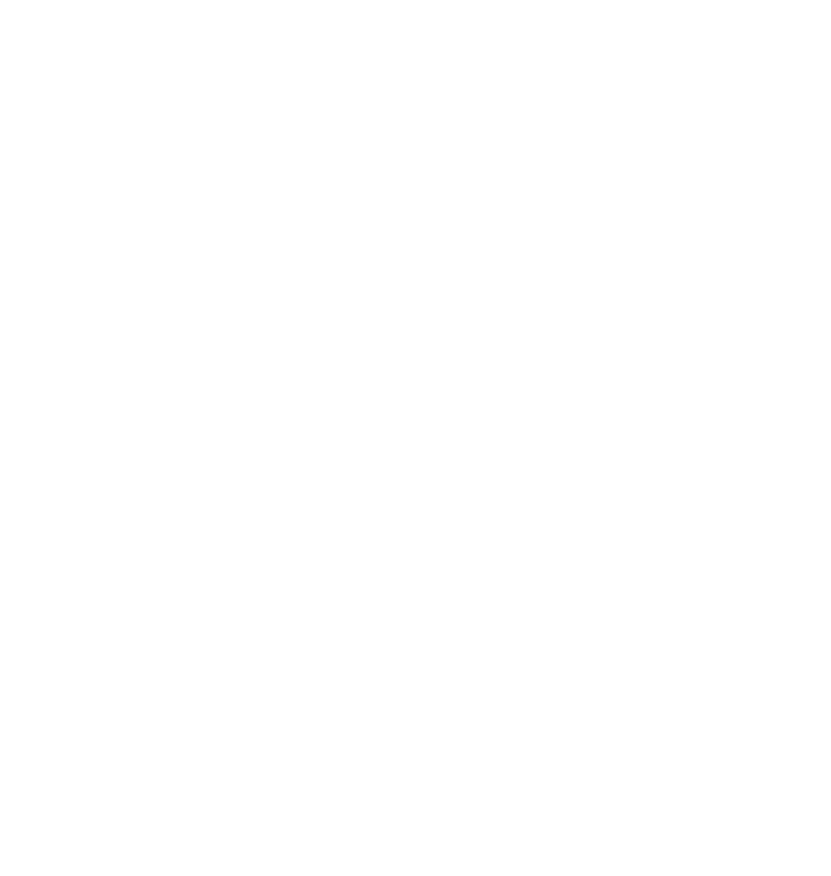
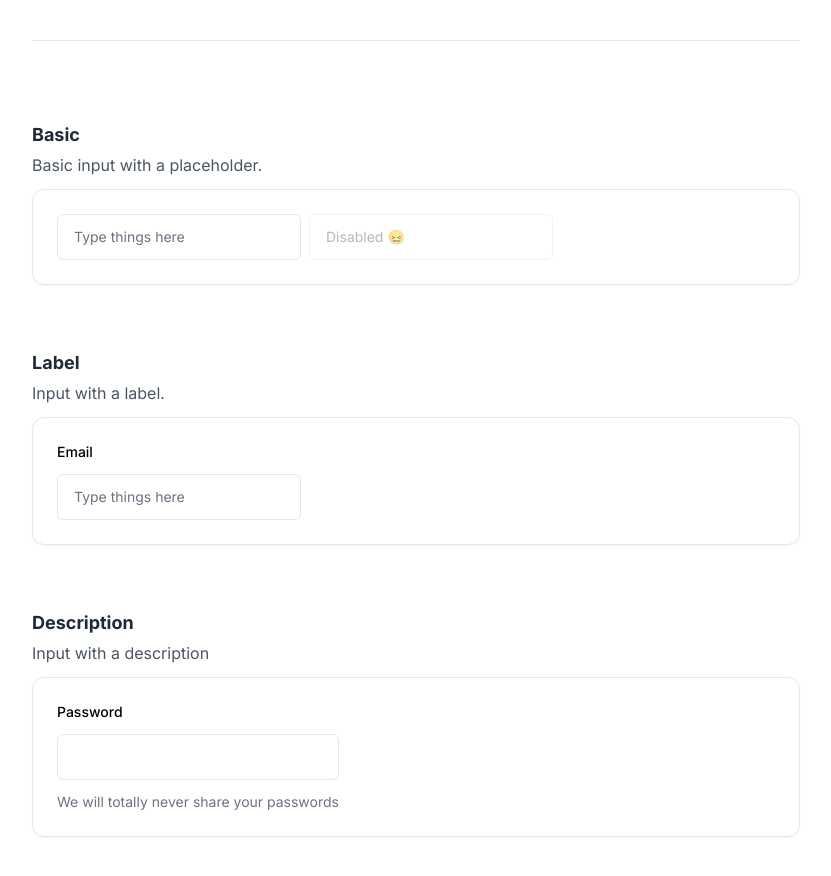
Before and after one commit to at-the-vr/phobic, a Next.js app: page / in a window 1280 px wide. Shown: the part 2840-3716 px from the top of the page, without its empty margins (224-1055 px from the left). Before the commit the page ends 2672 px from the top, so only its background shows below. Built offline with nearby package versions, Linux system fonts and the light colour scheme.

Commit message:
feat: feat add card component

```diff
--- a/app/components/library/Card.tsx
+++ b/app/components/library/Card.tsx
@@ -80,7 +80,7 @@
 	)
 	return (
 		<CardContainer className="text-gray-800 transition-colors hover:bg-gray-200/50">
-			<a href={url || '#'} className={linkClasses} target='_blank'>
+			<a href={url || '#'} className={linkClasses} target="_blank">
 				{linkContent}
 			</a>
 		</CardContainer>
--- /dev/null
+++ b/app/components/library/Input.tsx
@@ -0,0 +1,24 @@
+import React from 'react'
+import { twMerge } from 'tailwind-merge'
+
+// D E F I N E    T Y P E   F O R   P R O P S   T H A T   I N P U T   C O M P O N E N T   A C C E P T S
+
+type InputProps = React.InputHTMLAttributes<HTMLInputElement> & {
+	label?: string
+	description?: string
+}
+
+export const Input: React.FC<InputProps> = ({ label, description, className, ...props }) => {
+	//  B A S E   C L A S S E S
+	const baseClasses: string =
+		'block w-full rounded-md border-gray-200 px-4 py-3 text-sm focus:border-emerald-500 focus:ring-emerald-500 disabled:pointer-events-none disabled:opacity-50'
+
+	const mergedClasses: string = twMerge([baseClasses, className])
+	return (
+		<div className="max-w-sm space-y-3">
+			{label && <label className="mb-2 block text-sm font-medium">{label}</label>}
+			<input {...props} className={mergedClasses} />
+			{description && <p className="mt-2 block text-sm text-gray-500">{description}</p>}
+		</div>
+	)
+}
--- a/app/page.tsx
+++ b/app/page.tsx
@@ -3,6 +3,7 @@
 import { Button } from './components/library/Button'
 import { BlockLinkCard, ContentCard } from './components/library/Card'
 import { SiNextdotjs, SiVite } from 'react-icons/si'
+import { Input } from './components/library/Input'
 
 export default function Home() {
 	return (
@@ -269,6 +270,25 @@
 					</BlockLinkCard>
 				</Section>
 			</Container>
+			<Container
+				title="Inputs"
+				description="An input is a widget that allows users to provide data or specify options, which can be submitted as part of a form or used to interact with and manipulate content on a web page."
+			>
+				<Section title="Basic" description="Basic input with a placeholder.">
+					<Input type="text" placeholder="Type things here" />
+					<Input disabled type="text" placeholder="Disabled 😖" />
+				</Section>
+				<Section title="Label" description="Input with a label.">
+					<Input type="email" label="Email" placeholder="Type things here" />
+				</Section>
+				<Section title="Description" description="Input with a description">
+					<Input
+						type="password"
+						label="Password"
+						description="We will totally never share your passwords"
+					/>
+				</Section>
+			</Container>
 		</>
 	)
 }
--- a/tailwind.config.ts
+++ b/tailwind.config.ts
@@ -1,4 +1,5 @@
 import type { Config } from "tailwindcss";
+import formsPlugin from '@tailwindcss/forms'
 
 const config: Config = {
   content: [
@@ -15,6 +16,6 @@
       },
     },
   },
-  plugins: [],
+  plugins: [formsPlugin],
 };
 export default config;
```
